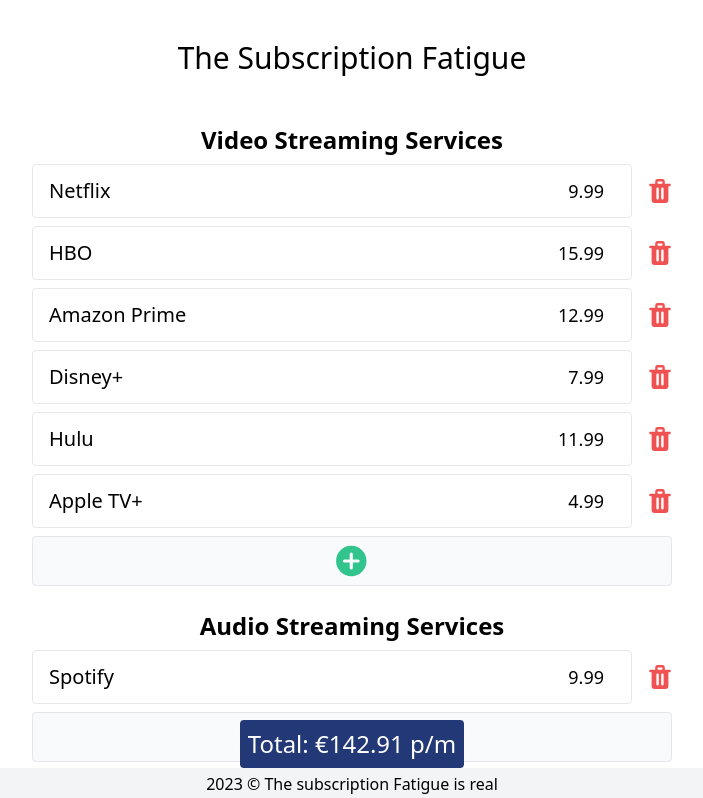
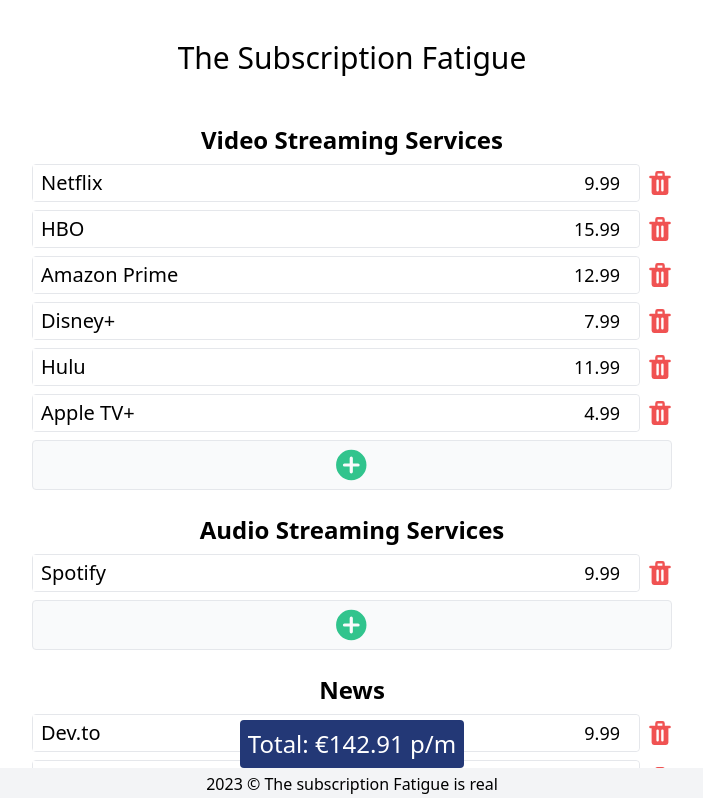
Before and after one commit to jwnelen/subscription-fatigue, a Next.js app: page / in a window 1280 px wide. Shown: the top 798 px of the page, without its empty margins (288-991 px from the left). Built offline with nearby package versions, Linux system fonts and the light colour scheme.

Commit message:
some small styling adjustments;

```diff
--- a/components/subscription.jsx
+++ b/components/subscription.jsx
@@ -4,24 +4,21 @@
   deleteSubscription,
 }) => {
   return (
-    <div className="flex flex-row justify-center gap-4 w-full">
-      <div className={`flex flex-row w-full p-2 pl-4 border solid rounded`}>
-        <div
-          className={`flex-1 flex flew-row justify-between items-center`}
-          key={`SUB-index`}
-        >
+    // <div className="border solid bg-gray-50 rounded w-full flex justify-center p-2 mb-4">
+
+    <div className="flex flex-row justify-center w-full md:gap-2">
+      <div className={`flex flex-row border solid rounded flex-grow`}>
         <input
-            className="text-xl"
+          className="text-xl flex-grow px-2"
           value={subscription.name}
           onChange={(e) => {
             setSubscription({ ...subscription, name: e.target.value });
           }}
         ></input>
-        </div>
         <input
           value={subscription.std_price}
           type="number"
-          className="border-0 rounded p-1 w-24 text-right text-lg"
+          className="border-0 rounded p-1 w-20 text-right text-lg"
           onChange={(e) => {
             let price = 0;
             try {
--- a/pages/index.js
+++ b/pages/index.js
@@ -76,7 +76,7 @@
                     }}
                   ></input>
                 </div>
-                <div className="flex flex-col items-center gap-2 lg:w-1/2 mx-auto">
+                <div className="flex flex-col items-center gap-2 w-2/3 lg:w-1/2 mx-auto">
                   {data
                     .filter((x) => x.category === category.id)
                     .map((subscription, index) => {
@@ -119,7 +119,6 @@
                       >
                         <path d="M9.546.5a9.5 9.5 0 1 0 9.5 9.5 9.51 9.51 0 0 0-9.5-9.5ZM13.788 11h-3.242v3.242a1 1 0 1 1-2 0V11H5.304a1 1 0 0 1 0-2h3.242V5.758a1 1 0 0 1 2 0V9h3.242a1 1 0 1 1 0 2Z" />
                       </svg>
-                      <div className="w-8"></div>
                     </button>
                   </div>
                 </div>
--- a/styles/globals.css
+++ b/styles/globals.css
@@ -1,3 +1,7 @@
 @tailwind base;
 @tailwind components;
 @tailwind utilities;
+
+* {
+  /* outline: red solid 1px; */
+}
```
Lines whose indentation alone changed are shown as unchanged.
